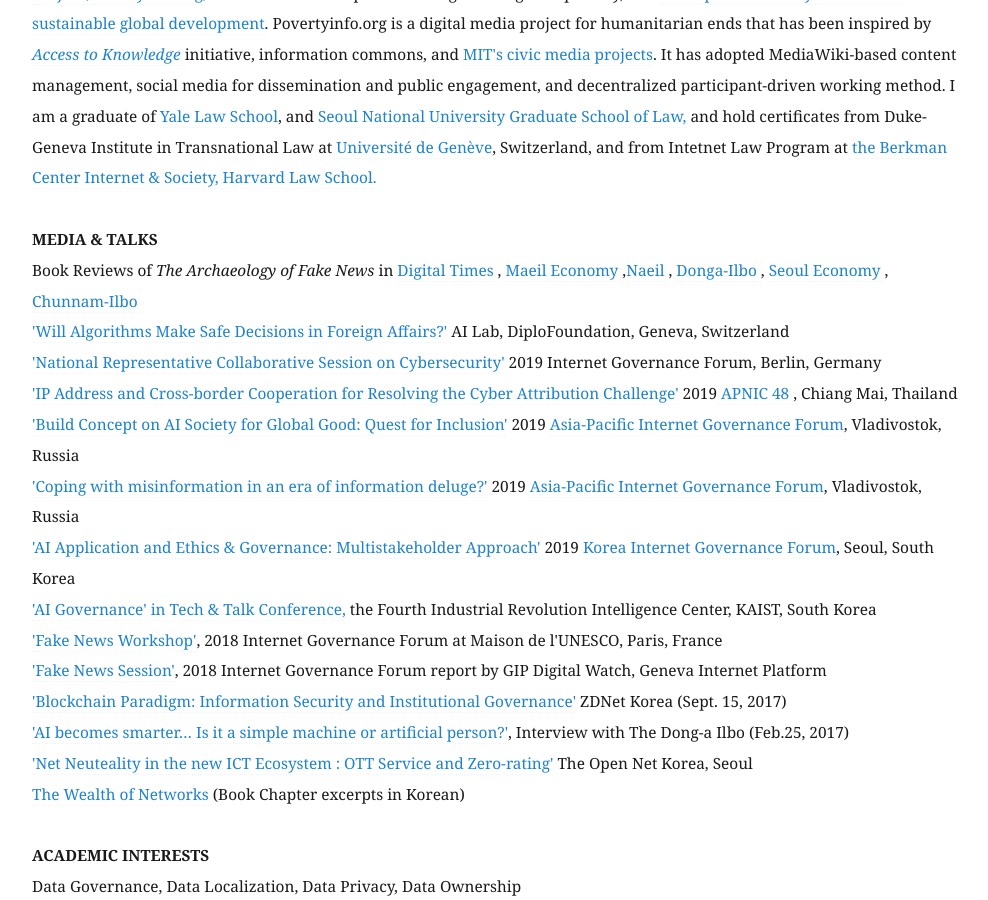
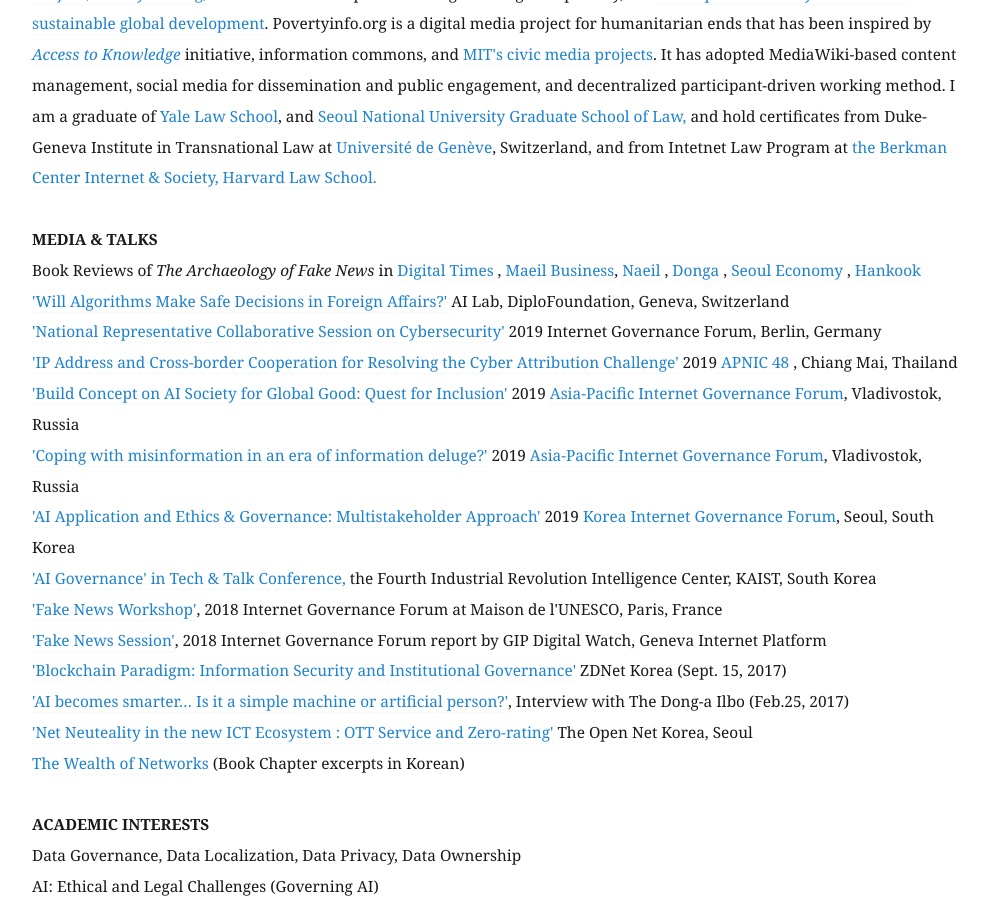
Before and after one commit to eunchangchoi/eunchangchoi.github.io, a Jekyll site: the page built from index.md, in a window 1280 px wide and 900 px high, scrolled down 1741 px. Shown: the whole window, without its empty margins (68-1056 px from the left). Built offline with Jekyll 4.4.1, drawn with Linux system fonts in a browser that asks for light colours.

Commit message:
Update index.md

```diff
--- a/index.md
+++ b/index.md
@@ -27,7 +27,7 @@
    <br>
 
  <strong> MEDIA & TALKS </strong> <br>
- Book Reviews of <i>The Archaeology of Fake News</i> in <a href="http://www.dt.co.kr/contents.html?article_no=2020030302103869061001"> Digital Times </a>, <a href="https://www.mk.co.kr/news/culture/view/2020/02/155878"> Maeil Economy </a>,<a href="https://www.naeil.com/news_view/?id_art=341418">Naeil </a>, <a href="http://www.donga.com/news/article/all/20200216/99724450/1"> Donga-Ilbo </a>, <a href="https://www.sedaily.com/NewsVIew/1YYX4ZYYI0"> Seoul Economy </a>,<a href="https://jnilbo.com/2020/02/20/2020022015101829561"> Chunnam-Ilbo </a> <br>
+ Book Reviews of <i>The Archaeology of Fake News</i> in <a href="http://www.dt.co.kr/contents.html?article_no=2020030302103869061001"> Digital Times </a>,<a href="https://www.mk.co.kr/news/culture/view/2020/02/155878"> Maeil Business</a>, <a href="https://www.naeil.com/news_view/?id_art=341418"> Naeil </a>, <a href="http://www.donga.com/news/article/all/20200216/99724450/1"> Donga </a>, <a href="https://www.sedaily.com/NewsVIew/1YYX4ZYYI0"> Seoul Economy </a>,<a href="https://www.hankookilbo.com/News/Read/202002131753026467"> Hankook </a> <br>
  <a href="https://www.diplomacy.edu/blog/will-algorithms-make-safe-decisions-foreign-affairs"> 'Will Algorithms Make Safe Decisions in Foreign Affairs?' </a> AI Lab, DiploFoundation, Geneva, Switzerland <br>
 <a href="https://www.youtube.com/watch?v=nsZJaB3fx0E&feature=youtu.be&t=1689">'National Representative Collaborative Session on Cybersecurity'</a> 2019 Internet Governance Forum, Berlin, Germany <br>
 <a href="https://youtu.be/uRsC_ypHGCg?t=1336">'IP Address and Cross-border Cooperation for Resolving the Cyber Attribution Challenge'</a> 2019<a href="https://conference.apnic.net/48/program/schedule/#/day/6/cooperation-sig"> APNIC 48 </a>, Chiang Mai, Thailand<br>
```
